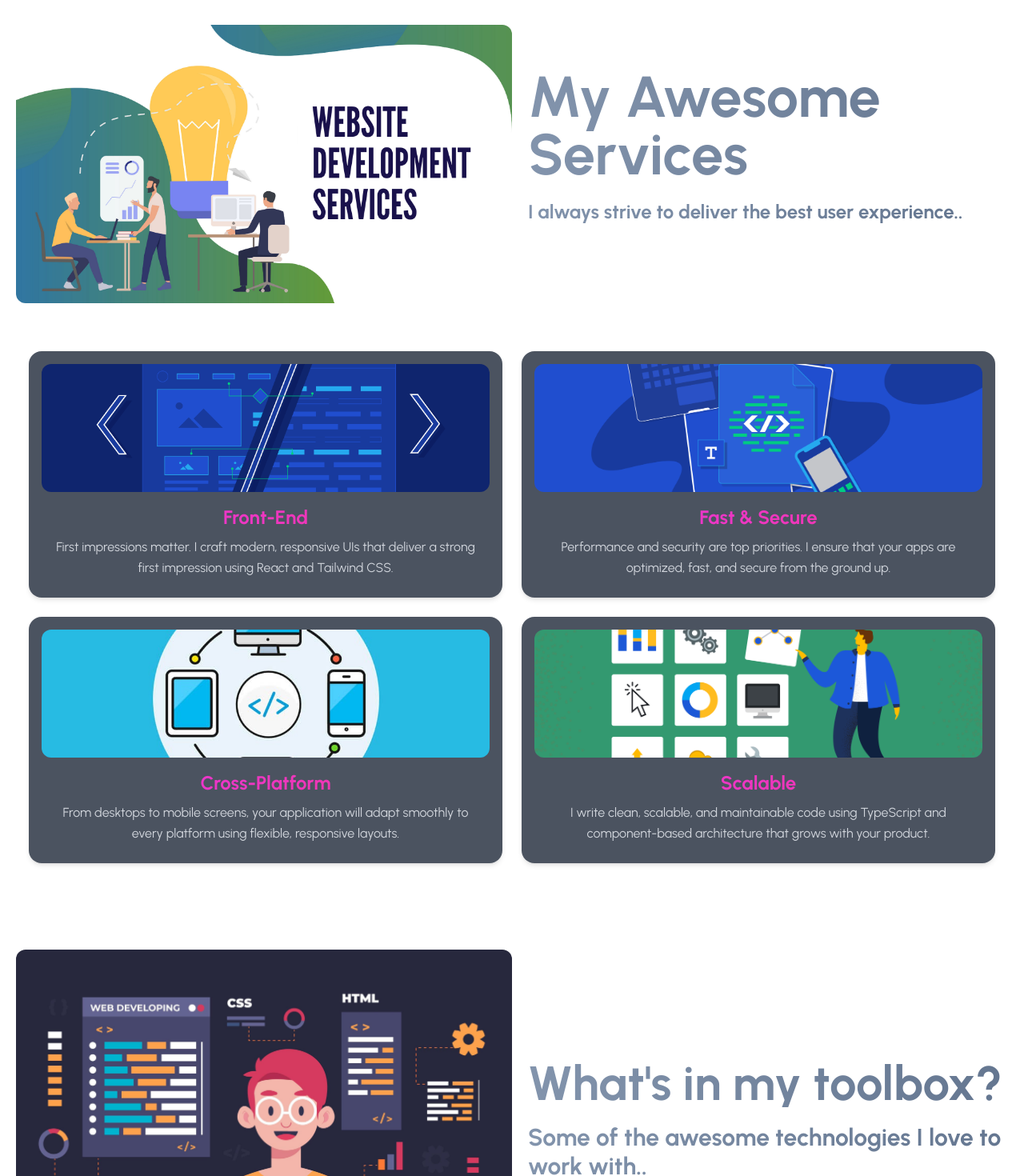
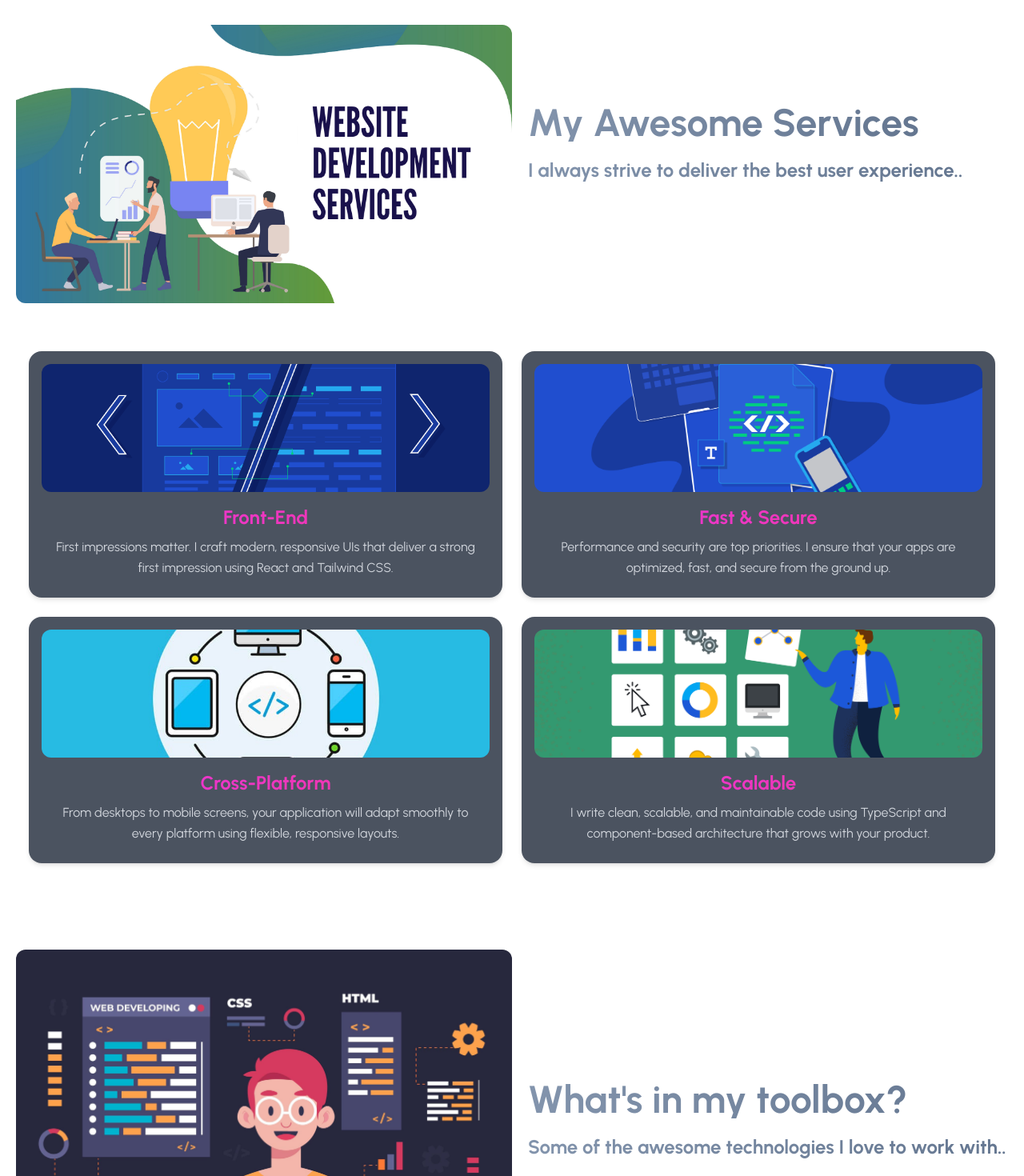
Before and after one commit to sheikhmanik/portfolio, a Next.js app: page / in a window 1280 px wide. Shown: the part 580-2050 px from the top of the page at 80% size. Built offline with nearby package versions, Linux system fonts and the light colour scheme.

Commit message:
redeploy

```diff
--- a/src/app/globals.css
+++ b/src/app/globals.css
@@ -44,7 +44,7 @@ body {
       transform: translateX(0px);
     }
     50% {
-      transform: translateX(-20px);
+      transform: translateX(-40px);
     }
   }
 
@@ -53,7 +53,7 @@ body {
       transform: translateY(0px);
     }
     50% {
-      transform: translateY(-20px);
+      transform: translateY(-40px);
     }
   }
 
--- a/src/components/Header.tsx
+++ b/src/components/Header.tsx
@@ -47,7 +47,7 @@ export default function Header() {
                         <FontAwesomeIcon icon={faBars}/>
                     </button>
 
-                    <div className={`${dropDown ? 'scale-100' : 'scale-0'} absolute flex flex-col transition-all origin-top-right duration-500 bg-gray-700/80 text-white top-7 font-lato font-bold text-[1rem] w-[110px] h-auto rounded-lg`}>
+                    <div className={`${dropDown ? 'scale-100' : 'scale-0'} absolute flex flex-col transition-all origin-top-right duration-500 bg-gray-700/80 text-white top-6 font-lato font-bold text-[1rem] w-[110px] h-auto rounded-lg rounded-tr-none`}>
                         <button onClick={() => closeNav("services")} className="uppercase p-4 transition-all duration-300 hover:bg-gray-300/20 rounded-lg cursor-pointer">Services</button>
                         <button onClick={() => closeNav("toolbox")} className="uppercase p-4 transition-all duration-300 hover:bg-gray-300/20 rounded-lg cursor-pointer">Toolbox</button>
                         <button onClick={() => closeNav("project")} className="uppercase p-4 transition-all duration-300 hover:bg-gray-300/20 rounded-lg cursor-pointer">Project</button>
--- a/src/components/Project.tsx
+++ b/src/components/Project.tsx
@@ -52,10 +52,10 @@ export default function Project() {
             <div className="container mx-auto flex flex-col sm:flex-row items-center justify-center gap-5">
                 <Image alt="" src={project} className="sm:w-1/2 rounded-xl" />
                 <div className="sm:w-1/2 pt-3 space-y-5 text-center sm:text-start">
-                    <p className="font-playfair font-bold text-3xl lg:text-6xl origin-left transition-all duration-1000 bg-[length:300%_300%] animate-gradient-x text-transparent bg-clip-text bg-gradient-to-r to-red-500 via-slate-500 from-slate-400 sm:py-2">
+                    <p className="font-playfair font-bold text-2xl lg:text-5xl origin-left transition-all duration-1000 bg-[length:300%_300%] animate-gradient-x text-transparent bg-clip-text bg-gradient-to-r to-red-500 via-slate-500 from-slate-400">
                         Some Things I’ve Built
                     </p>
-                    <p className="font-lato font-bold text-xl lg:text-3xl origin-left transition-all duration-1000 bg-[length:300%_300%] animate-gradient-x text-transparent bg-clip-text bg-gradient-to-r to-red-500 via-slate-500 from-slate-400">
+                    <p className="font-lato font-bold text-xl lg:text-2xl origin-left transition-all duration-1000 bg-[length:300%_300%] animate-gradient-x text-transparent bg-clip-text bg-gradient-to-r to-red-500 via-slate-500 from-slate-400">
                         Real-world projects showcasing my skills in React, TypeScript, and Tailwind CSS.
                     </p>
                 </div>
--- a/src/components/Services.tsx
+++ b/src/components/Services.tsx
@@ -32,17 +32,17 @@ export default function Services() {
     ];
 
     return (
-        <div className="pt-10 scroll-mt-20" id="services">
-            <div className="container mx-auto flex flex-col sm:flex-row gap-5 py-5 h-auto">
-                <Image alt="" src={services} className="sm:w-1/2 sm:animate-floatX rounded-xl" />
-                <div className="sm:w-1/2 pt-3 space-y-5 text-center sm:text-start flex flex-col sm:items-start justify-center">
-                    <p className="font-playfair font-bold text-4xl lg:text-7xl origin-left transition-all duration-1000 bg-[length:300%_300%] animate-gradient-x text-transparent bg-clip-text bg-gradient-to-r to-red-500 via-slate-500 from-slate-400">My Awesome Services</p>
+        <div className="sm:pt-10 scroll-mt-20" id="services">
+            <div className="container mx-auto flex flex-col sm:flex-row items-center gap-5 py-5 h-auto">
+                <Image alt="" src={services} className="sm:w-1/2 h-full sm:animate-floatX rounded-xl" />
+                <div className="sm:w-1/2 gap-3 lg:gap-5 text-center sm:text-start flex flex-col sm:items-start justify-center">
+                    <p className="font-playfair font-bold text-2xl lg:text-5xl origin-left transition-all duration-1000 bg-[length:300%_300%] animate-gradient-x text-transparent bg-clip-text bg-gradient-to-r to-red-500 via-slate-500 from-slate-400">My Awesome Services</p>
                     <p className="font-lato font-bold text-xl lg:text-2xl origin-left transition-all duration-1000 bg-[length:300%_300%] animate-gradient-x text-transparent bg-clip-text bg-gradient-to-r to-red-500 via-slate-500 from-slate-400 px-5 sm:px-0">I always strive to deliver the best user experience..</p>
-                    <button className="pt-3">
+                    <button className="pt-2">
                         <a
                             href="/public/assets/manik-resume.pdf"
                             download
-                            className="font-lato font-semibold border-2 transition-colors duration-150 hover:border-blue-700 px-7 py-3 rounded-3xl text-white"
+                            className="font-lato font-semibold border-2 transition-colors duration-150 hover:border-blue-700 px-5 md:px-7 py-2 md:py-3 rounded-3xl text-white"
                         >
                             My Resume
                         </a>
--- a/src/components/Toolbox.tsx
+++ b/src/components/Toolbox.tsx
@@ -34,8 +34,8 @@ export default function Toolbox() {
             <div className="container mx-auto flex flex-col sm:flex-row items-center justify-center gap-5">
                 <Image alt="" src={toolboxImg} className="sm:w-1/2 rounded-xl" />
                 <div className="sm:w-1/2 pt-3 space-y-5 text-center sm:text-start">
-                    <p className="font-playfair font-bold text-3xl lg:text-6xl origin-left transition-all duration-1000 bg-[length:300%_300%] animate-gradient-x text-transparent bg-clip-text bg-gradient-to-r to-red-500 via-slate-500 from-slate-400">What's in my toolbox?</p>
-                    <p className="font-lato font-bold text-xl lg:text-3xl origin-left transition-all duration-1000 bg-[length:300%_300%] animate-gradient-x text-transparent bg-clip-text bg-gradient-to-r to-red-500 via-slate-500 from-slate-400">Some of the awesome technologies I love to work with..</p>
+                    <p className="font-playfair font-bold text-2xl lg:text-5xl origin-left transition-all duration-1000 bg-[length:300%_300%] animate-gradient-x text-transparent bg-clip-text bg-gradient-to-r to-red-500 via-slate-500 from-slate-400">What's in my toolbox?</p>
+                    <p className="font-lato font-bold text-xl lg:text-2xl origin-left transition-all duration-1000 bg-[length:300%_300%] animate-gradient-x text-transparent bg-clip-text bg-gradient-to-r to-red-500 via-slate-500 from-slate-400">Some of the awesome technologies I love to work with..</p>
                 </div>
             </div>
             <div className="mt-12 grid grid-cols-3 sm:grid-cols-4 md:grid-cols-5 gap-6 place-items-center">
```
